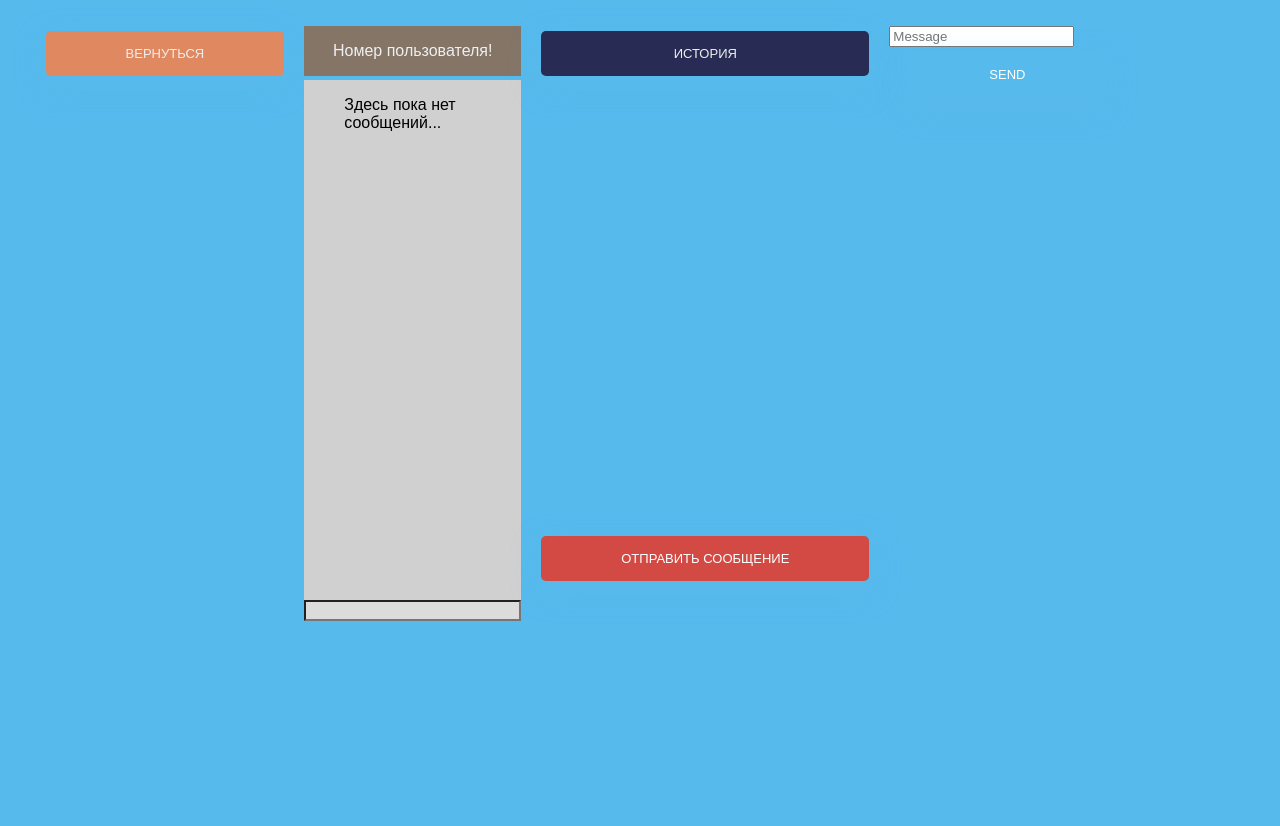
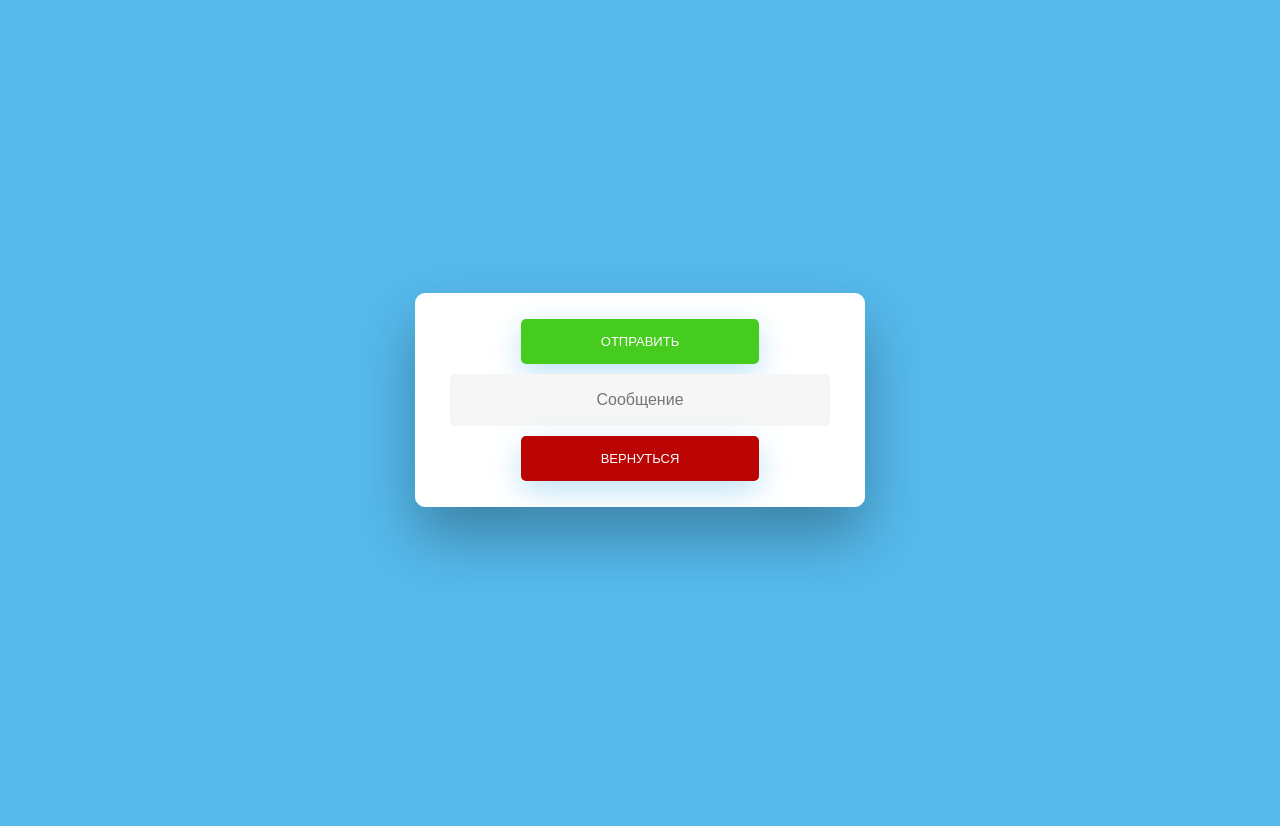
Before and after one commit to AsQqqq/hackathon, a Flask app: template templates/message_user.html in a window 1280 px wide. After the commit the page ends 565 px from the top, so only its background shows below. Run offline with Flask 3, Linux system fonts and the light colour scheme; the template is opened without the code that fills it, so the values that code supplies are empty.

Commit message:
Релиз версия 12

```diff
--- a/postgresql/db.py
+++ b/postgresql/db.py
@@ -48,7 +48,7 @@ class database:
         self.connection.commit()
 
     def add_users(self, id: str, email: str, phone_number: str) -> None:
-        """Добовление пользователей в таблицу"""
+        """Добавление пользователей в таблицу"""
         self.cursor = self.connection.cursor()
         self.cursor.execute("""INSERT INTO users (id, email, phone_number) VALUES (%s, %s, %s)""",
                             (str(id), email, phone_number))
--- a/route.py
+++ b/route.py
@@ -1,4 +1,4 @@
-from flask import render_template, request, Flask, redirect, abort
+from flask import render_template, request, Flask, redirect
 from custom import info_, warning_, error_
 import requests
 from config import url, headers
@@ -6,12 +6,8 @@ from postgresql import datab
 from time import sleep
 from multiprocessing import Process
 
-import json
 
 app = Flask(__name__)
-
-
-
 list_number = []
 
 @app.route('/', methods=['GET'])
@@ -19,9 +15,9 @@ def index() -> render_template:
     """Страница входа в аккаунт админа"""
     return render_template('index.html')
 
-
 @app.route('/join-to-server', methods=['GET', 'POST'])
 def join_to_server() -> render_template:
+    global list_number
     """Выбор пользователей"""
     try:
         login = request.form['login']
@@ -36,22 +32,19 @@ def join_to_server() -> render_template:
                 data = datab().select_all_users()
                 return render_template('select_user.html', users_data=data)
     except:
-        return abort(404)
+        list_number = []
+        data = datab().select_all_users()
+        return render_template('select_user.html', users_data=data)
 
 @app.route('/phone-number', methods=['POST'])
 def handle_phone_number() -> str:
     """Получение номера телефона из html"""
     phone_number = request.json['phone_number']
-
     if phone_number in list_number:
         list_number.remove(phone_number)
-        error_(phone_number)
     else:
         list_number.append(phone_number)
-        info_(phone_number)
     return 'ok'
-
-
 
 @app.route('/send_message', methods=['GET', 'POST'])
 def add_message() -> render_template:
@@ -61,39 +54,27 @@ def add_message() -> render_template:
         return render_template('select_user.html', users_data=data)
     return render_template('message_user.html')
 
-
-
-@app.route('/send_all_users', methods=['POST', 'GET'])
-def send_all_users():
+@app.route('/send_all_users', methods=['POST'])
+def send_all_users() -> redirect:
+    """Отправка сообщения пользователям"""
     message = request.form['message']
-    warning_(text=message)
     process = Process(target=send_message_all_user, args=(message,list_number,))
     process.start()
-
     return redirect('http://localhost:3040/send_message')
 
-
-def send_message_all_user(message, list_number):
+def send_message_all_user(message, list_number) -> None:
+    """"Отправка сообщения не мешая основному потоку"""
     for i in list_number:
-        print(i)
         data = {
             'phone': i,
             'message': message,
             'callback_url': 'http://localhost:3040/'
         }
-        # response = requests.post(url, headers=headers, json=data)
-        # response_json = response.json()
-        # check_responce(response_json=response_json)
+        response = requests.post(url, headers=headers, json=data)
+        response_json = response.json()
+        check_responce(response_json=response_json)
+        warning_(data)
         sleep(0.15)
-
-
-
-@app.route('/history', methods=['GET'])
-def history() -> render_template:
-    """История"""
-    return render_template('history.html')
-
-
 
 def check_responce(response_json) -> None:
     """Просмотр на ошибки запроса"""
@@ -115,21 +96,6 @@ def check_responce(response_json) -> None:
             error_detail = response_json['detail']
         error_(text=error_detail)
 
-
-
-
-
-
-@app.route('/next', methods=['GET'])
-def next_main() -> redirect:
-    print(list_number)
-
-    return redirect('http://localhost:3040')
-
-
-
-
-
 def upload_route() -> bool:
     """Функция прогрузки"""
     return True
--- a/static/css/style.css
+++ b/static/css/style.css
@@ -47,10 +47,9 @@ body {
 
 .parent {
     display: flex;
-    justify-content: space-between;
-    margin-top: 2%;
-    margin-left: 2%;
-    margin-right: 2%;
+    flex-direction: column;
+    justify-content: right;
+    border: 1px solid white;
 }
 
 .functionalPanel {
@@ -243,6 +242,7 @@ h2 {
   -webkit-box-shadow: 0 30px 60px 0 rgba(0,0,0,0.3);
   box-shadow: 0 30px 60px 0 rgba(0,0,0,0.3);
   text-align: center;
+  border: 1px solid white;
 }
 
 
@@ -260,6 +260,58 @@ h2.active {
 
 
 /* FORM TYPOGRAPHY*/
+
+nput[type=button], input[type=submit], input[type=reset], .back.btn {
+  background-color: #bb0404;
+  border: none;
+  color: white;
+  padding: 15px 80px;
+  text-align: center;
+  text-decoration: none;
+  display: inline-block;
+  text-transform: uppercase;
+  font-size: 13px;
+  -webkit-box-shadow: 0 10px 30px 0 rgba(95,186,233,0.4);
+  box-shadow: 0 10px 30px 0 rgba(95,186,233,0.4);
+  -webkit-border-radius: 5px 5px 5px 5px;
+  border-radius: 5px 5px 5px 5px;
+  margin: 5px 20px 25px 20px;
+  -webkit-transition: all 0.3s ease-in-out;
+  -moz-transition: all 0.3s ease-in-out;
+  -ms-transition: all 0.3s ease-in-out;
+  -o-transition: all 0.3s ease-in-out;
+  transition: all 0.3s ease-in-out;
+}
+
+input[type=button]:hover, input[type=submit]:hover, input[type=reset]:hover, .back.btn:hover {
+  background-color: #970303;
+}
+
+nput[type=button], input[type=submit], input[type=reset], .message.fourth {
+  background-color: #46cc1e;
+  border: none;
+  color: white;
+  padding: 15px 80px;
+  text-align: center;
+  text-decoration: none;
+  display: inline-block;
+  text-transform: uppercase;
+  font-size: 13px;
+  -webkit-box-shadow: 0 10px 30px 0 rgba(95,186,233,0.4);
+  box-shadow: 0 10px 30px 0 rgba(95,186,233,0.4);
+  -webkit-border-radius: 5px 5px 5px 5px;
+  border-radius: 5px 5px 5px 5px;
+  margin: 25px 20px 5px 20px;
+  -webkit-transition: all 0.3s ease-in-out;
+  -moz-transition: all 0.3s ease-in-out;
+  -ms-transition: all 0.3s ease-in-out;
+  -o-transition: all 0.3s ease-in-out;
+  transition: all 0.3s ease-in-out;
+}
+
+input[type=button]:hover, input[type=submit]:hover, input[type=reset]:hover, .message.fourth:hover {
+  background-color: #05ad05;
+}
 
 input[type=button], input[type=submit], input[type=reset]  {
   background-color: #56baed;
@@ -316,6 +368,28 @@ input[type=login] {
   border-radius: 5px 5px 5px 5px;
 }
 
+input[type=text] {
+  background-color: #f6f6f6;
+  border: none;
+  color: #0d0d0d;
+  padding: 15px 32px;
+  text-align: center;
+  text-decoration: none;
+  display: inline-block;
+  font-size: 16px;
+  margin: 5px;
+  width: 85%;
+  border: 2px solid #f6f6f6;
+  -webkit-transition: all 0.5s ease-in-out;
+  -moz-transition: all 0.5s ease-in-out;
+  -ms-transition: all 0.5s ease-in-out;
+  -o-transition: all 0.5s ease-in-out;
+  transition: all 0.5s ease-in-out;
+  -webkit-border-radius: 5px 5px 5px 5px;
+  border-radius: 5px 5px 5px 5px;
+}
+
+
 input[type=password] {
   background-color: #f6f6f6;
   border: none;
@@ -343,6 +417,15 @@ input[type=login]:focus {
 }
 
 input[type=login]:placeholder {
+  color: #cccccc;
+}
+
+input[type=text]:focus {
+  background-color: #fff;
+  border-bottom: 2px solid #5fbae9;
+}
+
+input[type=text]:placeholder {
   color: #cccccc;
 }
 
--- a/templates/message_user.html
+++ b/templates/message_user.html
@@ -2,9 +2,6 @@
     <head>
         <!-- css link -->
         <link rel="stylesheet" type="text/css" href="{{ url_for('static', filename='css/style.css') }}">
-        <!-- css bootstrap -->
-        <!-- <link href="https://cdn.jsdelivr.net/npm/bootstrap@5.3.2/dist/css/bootstrap.min.css" rel="stylesheet" integrity="sha384-T3c6CoIi6uLrA9TneNEoa7RxnatzjcDSCmG1MXxSR1GAsXEV/Dwwykc2MPK8M2HN" crossorigin="anonymous"> -->
-        <!-- font Open Sans connect -->
         <link rel="preconnect" href="https://fonts.googleapis.com">
         <link rel="preconnect" href="https://fonts.gstatic.com" crossorigin>
         <link rel="stylesheet" type="text/css" href="{{ url_for('static', filename='css/preloader.css') }}">
@@ -19,39 +16,26 @@
         <div id="page-preloader" class="preloader">
             <div class="loader"></div>
         </div>
-        <div class="parent">
-            <form action="/join-to-server" method="POST">
-                <div class="backPanel">
-                    <input type="submit" value="Вернуться" id="backBtn">
-                </div>
-            </form>
-            <div class="msgInputDivParent">
-                <span class="border rounded-3" id="userInfo">
-                    <p id="numberUser">Номер пользователя!</p>
-                </span>
-                <span class="border rounded-3" id="msgInputDiv">
-                    <ul>
-                        <li id="messageWait">Здесь пока нет сообщений...</li>
-                    </ul>
-                </span>
-                <input type="text" id="msgText">
+
+
+        <div class="wrapper fadeInDown">
+            <div id="formContent">
+                <form class="method" method="POST" action="/send_all_users">
+                    <input class="message fourth" name="submit_button" type="submit" value="Отправить" />
+                    <input
+                    id="message"
+                    type="text"
+                    name="message"
+                    placeholder="Сообщение"/><br>
+                </form>
+                <form action="/join-to-server" method="POST">
+                    <input class="back btn" name="submit_button" type="submit" value="Вернуться"/>
+                </form>
             </div>
-            <div class="functionalPanel">
-                <input type="submit" value="История" id="historyBtn">
-                <input type="submit" value="Отправить сообщение" id="sendBtn">
-            </div>
+        </div>
 
-            <form class="method" method="POST" action="/send_all_users">
-                <div class="body">
-                    <input
-                        name="message"
-                        placeholder="Message"/>
-                    <input class="send_btn" type="submit" value="Send" />
-                </div>
-            </form>
-
-        </div>
-        <script src="/static/javascript/preloader.js"></script
+        <!-- https://itchief.ru/javascript/popup-messages#use -->
+        <script src="/static/javascript/preloader.js"></script>
     </body>
 
 </html>
--- a/templates/select_user.html
+++ b/templates/select_user.html
@@ -33,7 +33,7 @@
         </span>
         <div class="btnContainer">
             <form class="method" action="/send_message", method="POST">
-                <input type="submit" value="Продолжить" id="ctnBtn">
+                <input class="message fourth" type="submit" name="submit_button" value="Продолжить">
             </form>
         </div>
         <!-- вызов js -->
```
Also changed, not shown: templates/history_user.html (deleted, +0 -41 lines), templates/send_test.html (deleted, +0 -34 lines).
